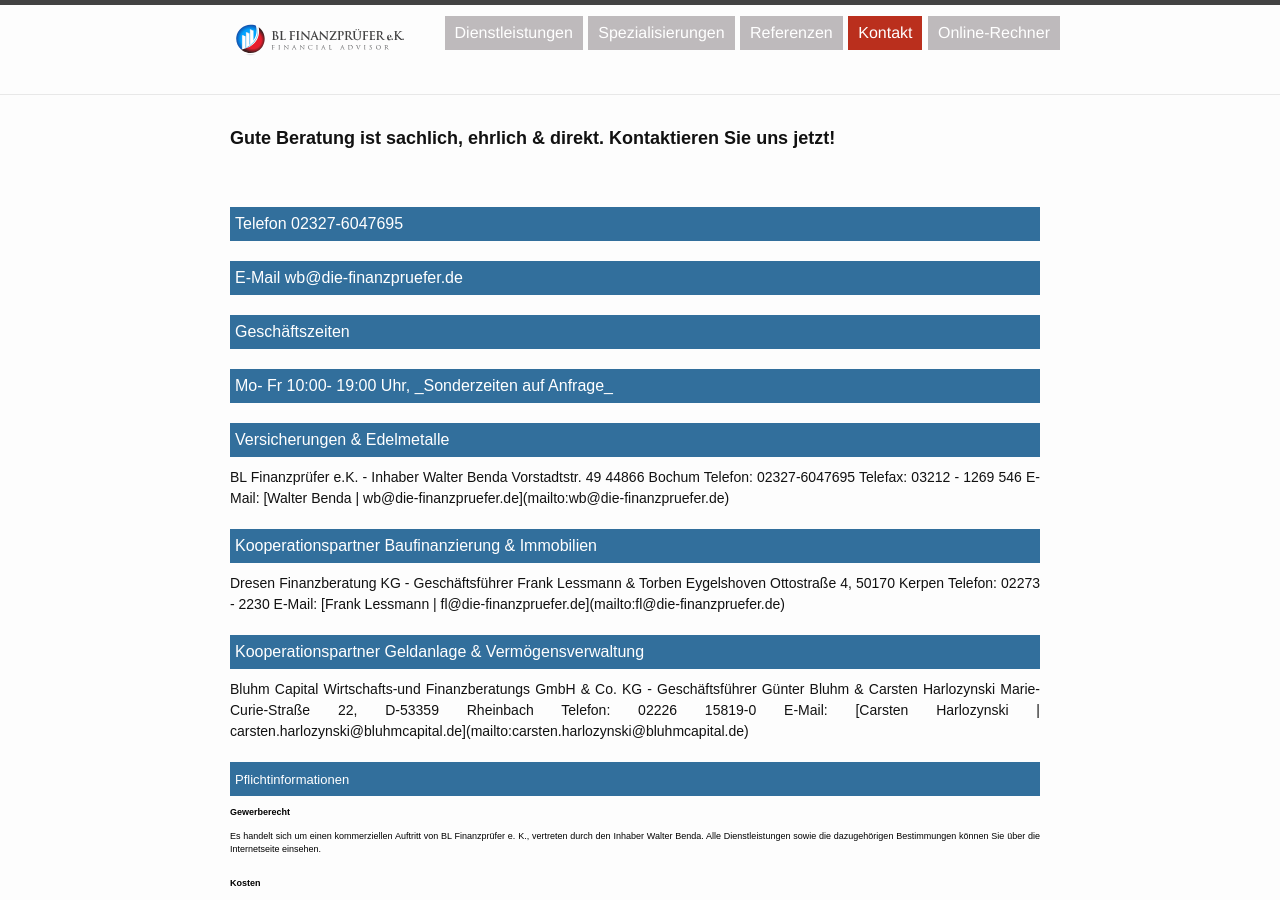
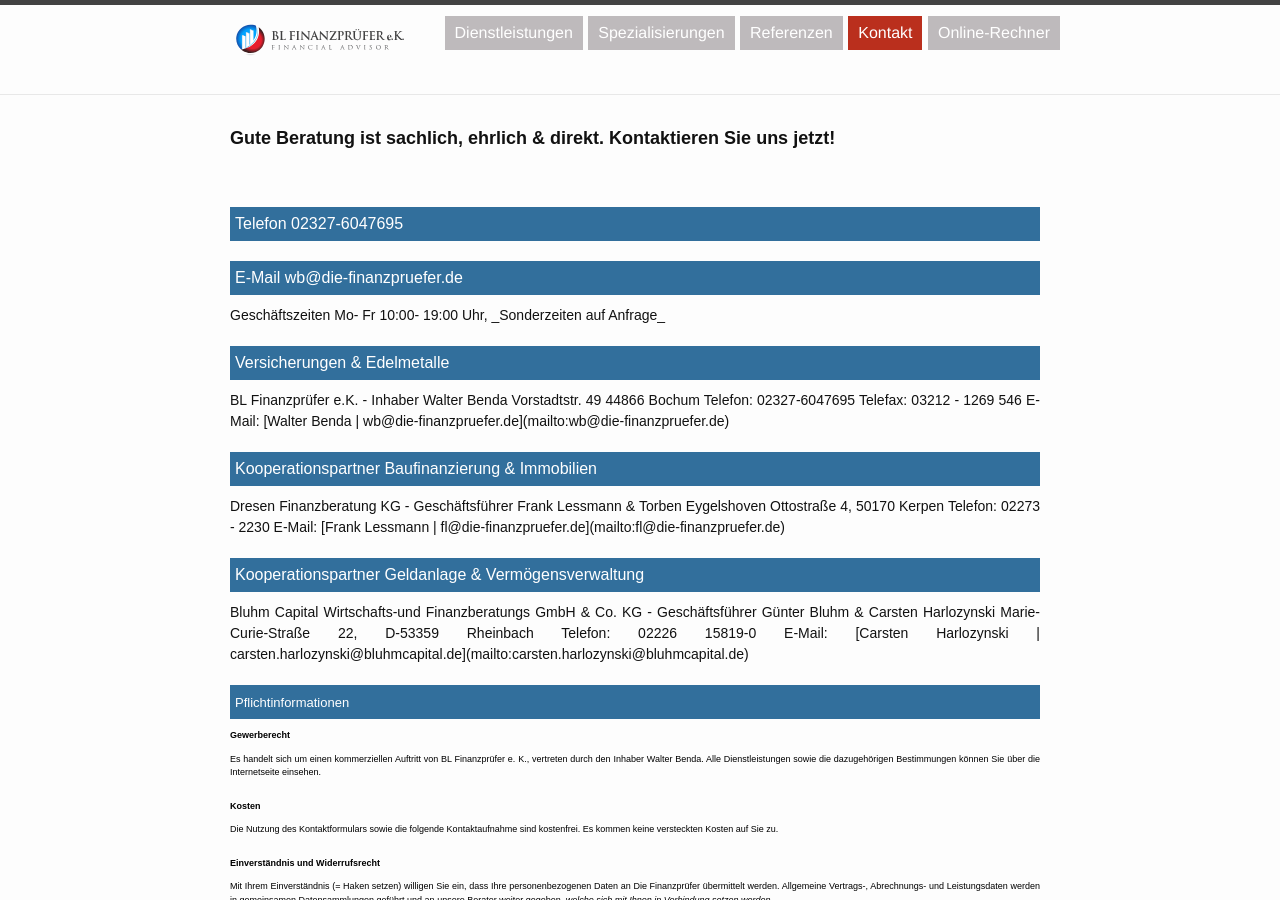
Before and after one commit to Die-Finanzpruefer/die-finanzpruefer.github.io, a Jekyll site: the page built from 04_kontakt.md, in a window 1280 px wide and 900 px high. Built offline with Jekyll 4.4.1, drawn with Linux system fonts in a browser that asks for light colours; some web fonts are replaced.

```diff
--- a/04_kontakt.md
+++ b/04_kontakt.md
@@ -11,7 +11,7 @@ menu: top
 <h2>E-Mail wb@die-finanzpruefer.de</h2>
 
 
-<h2>Geschäftszeiten<h2>
+Geschäftszeiten
 
 Mo- Fr 10:00- 19:00 Uhr, _Sonderzeiten auf Anfrage_
 
```
